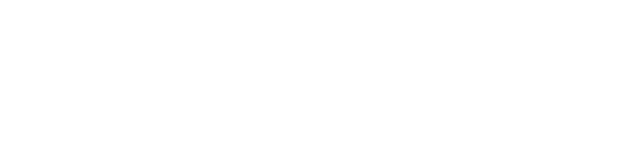
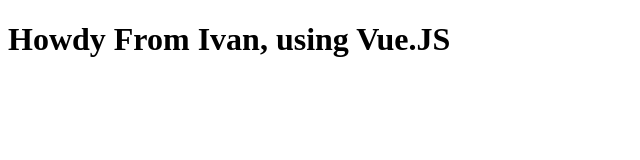
Before and after one commit to IvanTorzoni/vue-hello, a plain HTML site: page index.html in a window 1280 px wide. Shown: the whole page, without its empty margins (0-640 px from the left). Drawn offline with nearby package versions, Linux system fonts and the light colour scheme.

Commit message:
feat: greeting with Vue

```diff
--- a/index.html
+++ b/index.html
@@ -12,7 +12,7 @@
 <body>
 
     <div id="app">
-
+        <h1>{{ greeting }}</h1>
     </div>
 
 
--- a/js/script.js
+++ b/js/script.js
@@ -2,7 +2,9 @@
 
 createApp({
     data() {
-
+        return {
+            greeting: "Howdy From Ivan, using Vue.JS"
+        }
     },
     methods: {
 
```
